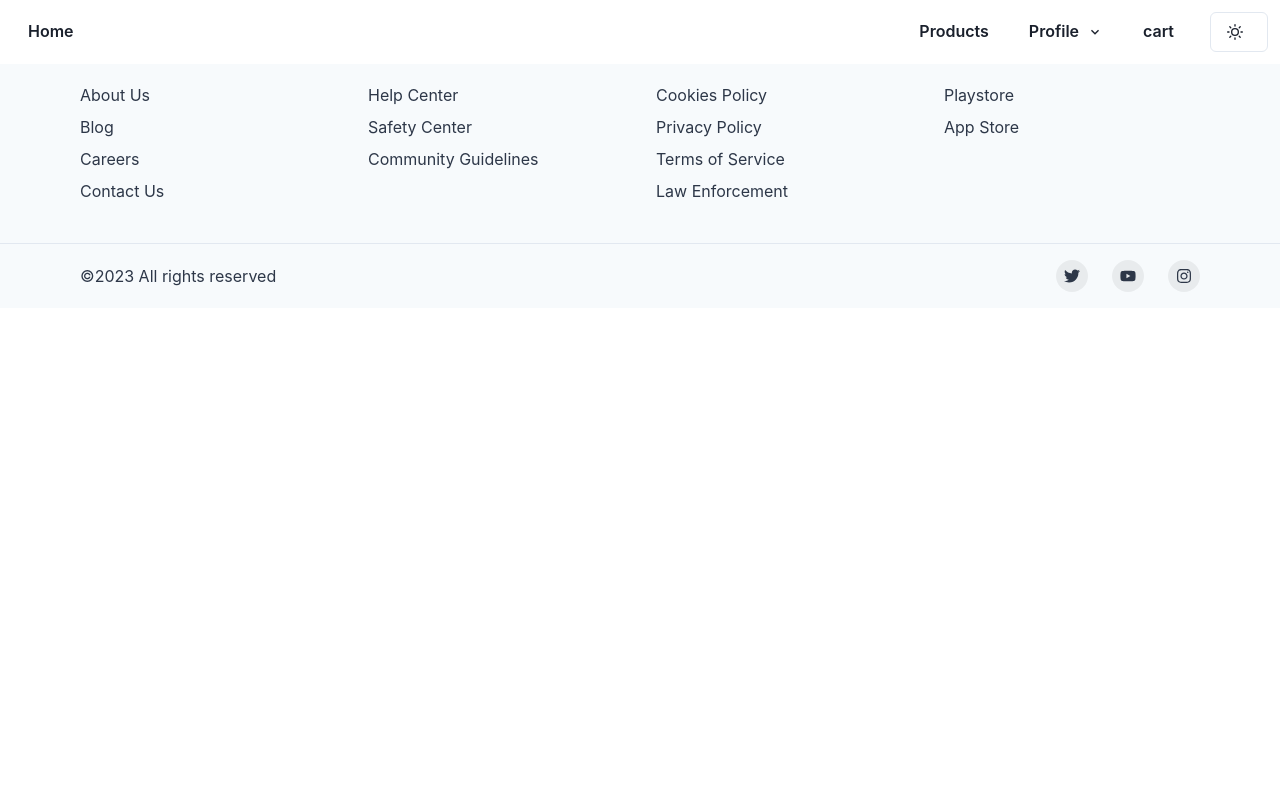
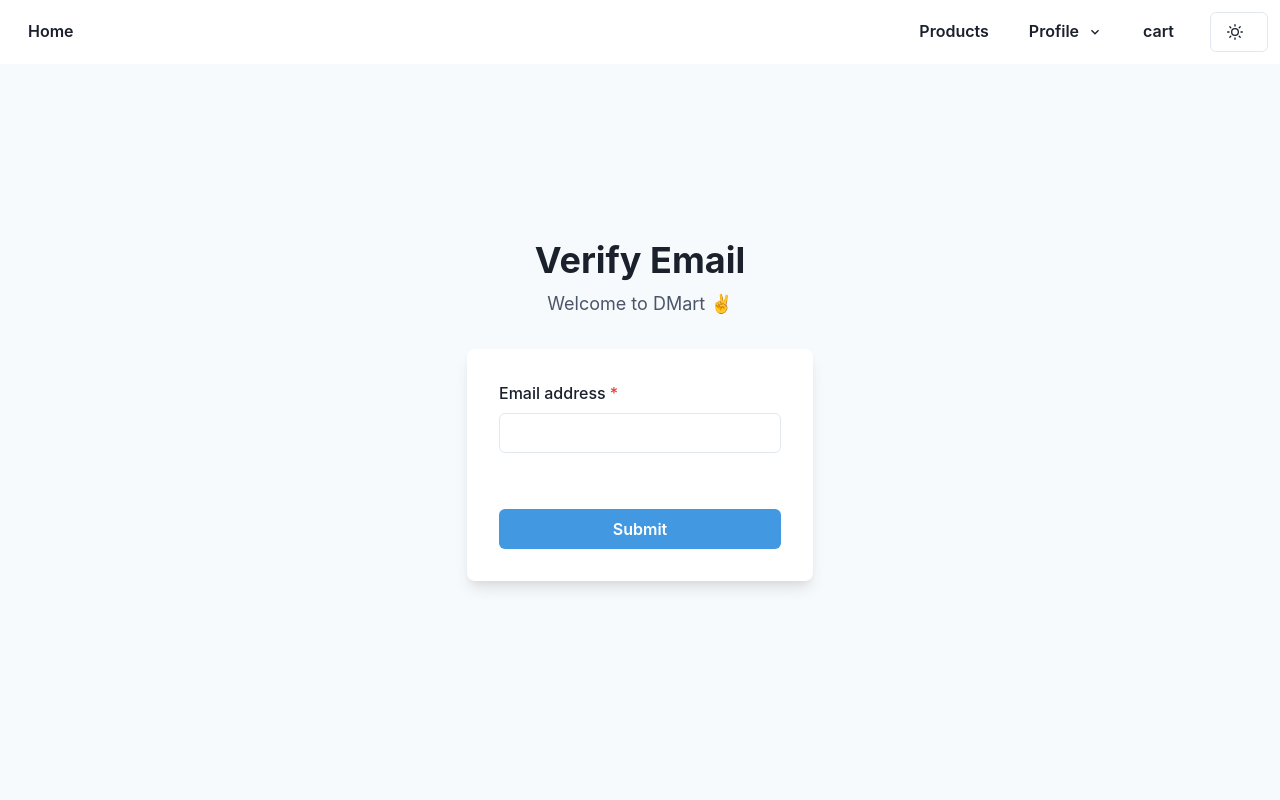
Before and after one commit to alicehack2020/self_ecommerce_frontend, a React (Create React App) app: page /sendEmail in a window 1280 px wide. Shown: the top 800 px of the page. Built offline with nearby package versions, Linux system fonts and the light colour scheme; no server answers.

Commit message:
email verification added

```diff
--- a/package.json
+++ b/package.json
@@ -17,6 +17,7 @@
     "react": "^18.2.0",
     "react-dom": "^18.2.0",
     "react-icons": "^4.8.0",
+    "react-loader-spinner": "^5.3.4",
     "react-rating-stars-component": "^2.2.0",
     "react-redux": "^8.0.5",
     "react-router-dom": "^6.10.0",
--- a/src/App.jsx
+++ b/src/App.jsx
@@ -10,6 +10,8 @@ import ProductDetails from './product/ProductDetails'
 import NavBar from './components/navbar/Navbar';
 import ProductListPage from './landing/ProductListPage'
 import Checkout from './checkout/Checkout';
+import VerifyEmail from './auth/VerifyEmail';
+import SendEmailForVerification from './auth/SendEmailForVerification';
 
 
 const App = () => {
@@ -22,6 +24,8 @@ const App = () => {
       <Route element={<Login/>} path='/login' />
       <Route element={<Register/>} path='/register' />
       <Route element={<ProductDetails/>} path='/ProductDetails/:id' />
+      <Route element={<VerifyEmail/>} path='/verifyemail/:token' />
+      <Route element={<SendEmailForVerification/>} path='/sendEmail' />
       </Routes>
       <Footer />
       <ToastContainer />
--- a/src/auth/Login.jsx
+++ b/src/auth/Login.jsx
@@ -128,6 +128,9 @@ export default function Login() {
                 <Text align={'center'}>
                   New User? <Link color={'blue.400'} onClick={()=>navigate("/register")}>Register</Link>
                 </Text>
+                <Text align={'center'}>
+                  account not verified? <Link color={'blue.400'} onClick={()=>navigate("/sendEmail")}> verify email</Link>
+                </Text>
               </Stack>
             </Stack>
           </Stack>
--- /dev/null
+++ b/src/auth/SendEmailForVerification.jsx
@@ -0,0 +1,122 @@
+import {
+    Flex,
+    Box,
+    FormControl,
+    FormLabel,
+    Input,
+    Checkbox,
+    Stack,
+    Link,
+    Button,
+    Heading,
+    Text,
+    useColorModeValue,
+    Toast,
+    useToast,
+  } from '@chakra-ui/react';
+  import { useEffect, useState } from 'react';
+  import { useNavigate } from 'react-router-dom';
+  import axios from "axios"
+  import { backend_url } from '../constants/Constants';
+  import { errorsMessage, setToken, successMessage } from '../helpers/helper';
+  import MyInput from "../components/MyInput"
+  export default function SendEmailForVerification() {
+
+    const navigate=useNavigate()
+    useEffect(() => {
+      window.scrollTo(0, 0)
+    }, [])
+    const [userInfo, setUserInfo] = useState({
+      email:'',
+    })
+    const handleFormData = (e) => {
+      let { name, value } = e.target;
+      setUserInfo((prev) => ({
+        ...prev,
+        [name]: value,
+      }));
+    }
+    const validateEmail = (email) => {
+      const re = /^[^\s@]+@[^\s@]+\.[^\s@]+$/;
+      return re.test(String(email).toLowerCase());
+    }
+    const handleSubmit = (event) => {
+      event.preventDefault();
+      for (const field in userInfo) {
+        if (typeof userInfo[field] === "string" && userInfo[field].trim() === "") {
+          errorsMessage(`Please enter a ${field}`)
+          return;
+        }
+      }
+
+      if (!validateEmail(userInfo.email)) {
+        errorsMessage("Please enter a valid email address")
+        return;
+      }
+      loginUser();
+
+    };
+    const loginUser =async () => {
+      await axios.post(`${backend_url}/auth/sendEmail`,{email:userInfo.email}).then((res) => {
+        setToken(res.data.token,res.data.id)
+        if (res.data.status === 'failed')
+        {
+          errorsMessage(res.data.message)
+        }
+        else {
+            successMessage(res.data.message)
+        }
+      }).catch((error) => {
+        errorsMessage(error.data.message)
+        })
+  }
+    return (
+      <Flex
+        pt={5}
+        minH={'100vh'}
+        align={'center'}
+        justify={'center'}
+        bg={useColorModeValue('gray.50', 'gray.800')}>
+        <Stack spacing={8} mx={'auto'} maxW={'lg'} py={12} px={6}>
+          <Stack align={'center'}>
+            <Heading fontSize={'4xl'}>Verify Email</Heading>
+            <Text fontSize={'lg'} color={'gray.600'}>
+            Welcome to DMart ✌️
+            </Text>
+          </Stack>
+          <Box
+            rounded={'lg'}
+            bg={useColorModeValue('white', 'gray.700')}
+            boxShadow={'lg'}
+            p={8}>
+            <Stack spacing={4}>
+              <MyInput
+                    id={"email"}
+                    name={"email"}
+                    label="Email address"
+                    type={"email"}
+                    value={userInfo.fname}
+                    onChange={handleFormData}
+              />
+              <Stack spacing={10}>
+                <Stack
+                  direction={{ base: 'column', sm: 'row' }}
+                  align={'start'}
+                  justify={'space-between'}>
+                </Stack>
+                <Button
+                  onClick={handleSubmit}
+                  bg={'blue.400'}
+                  color={'white'}
+                  _hover={{
+                    bg: 'blue.500',
+                  }}>
+                  Submit
+                </Button>
+              </Stack>
+            </Stack>
+          </Box>
+        </Stack>
+      </Flex>
+    );
+  }
--- /dev/null
+++ b/src/auth/VerifyEmail.jsx
@@ -0,0 +1,54 @@
+import React, { useEffect } from 'react'
+import { Box, Button, Center, Flex, Heading, Text, VStack, useDisclosure } from '@chakra-ui/react'
+import { Navigate, useNavigate, useParams } from 'react-router-dom'
+import axios from 'axios'
+import { backend_url } from '../constants/Constants'
+import { errorsMessage, successMessage } from '../helpers/helper'
+import { Audio, Triangle } from  'react-loader-spinner'
+
+const VerifyEmail = () => {
+    const { token } = useParams()
+    const navigate=useNavigate()
+
+    useEffect(() => {
+        loadData()
+    }, [token])
+
+    const loadData = async () => {
+        const config = {
+          headers: {
+            Authorization: `Bearer ${token}`,
+          },
+        };
+        try {
+          const response = await axios.get(`${backend_url}/auth/verifyEmail`, config);
+          console.log(response.data);
+          successMessage(response.data.message)
+          setTimeout(() => {
+            navigate("/login")
+          },1000)
+        } catch (error) {
+          errorsMessage(error.data.message)
+          console.log(error);
+          navigate("/login")
+        }
+      };
+
+
+  return (
+      <Center  py={150} px={50}>
+      <Text>we are verifing your email please wait.....</Text>
+      <Triangle
+        height="80"
+        width="80"
+        color="#4fa94d"
+        ariaLabel="triangle-loading"
+        wrapperStyle={{}}
+        wrapperClassName=""
+        visible={true}
+      />
+    </Center>
+  )
+}
+
+export default VerifyEmail
--- a/src/components/navbar/Navbar.jsx
+++ b/src/components/navbar/Navbar.jsx
@@ -1,5 +1,5 @@
 import { CalendarIcon, ChevronDownIcon, CloseIcon, HamburgerIcon, MoonIcon, SunIcon, TriangleDownIcon } from '@chakra-ui/icons';
-import { Box, Button, ButtonGroup, Card, Container, Flex, VStack,HStack, Heading, List, ListItem, MenuIcon, Spacer, Text, Wrap, useColorMode, Link } from '@chakra-ui/react'
+import { Box, Button, ButtonGroup, Card, Container, Flex, VStack,HStack, Heading, List, ListItem, MenuIcon, Spacer, Text, Wrap, useColorMode, Link, Input } from '@chakra-ui/react'
 import React, { useState } from 'react'
 import { useNavigate } from 'react-router-dom';
 import {
@@ -65,7 +65,7 @@ const NavBar = () => {
                                   <MenuItem>Logout</MenuItem>
                                 </MenuList>
                               </Menu>
-                                    <Button isActive={selected === 'cart' ? true : false} onClick={() => cartOpenClose()}>cart</Button>
+                              <Button isActive={selected === 'cart' ? true : false} onClick={() => cartOpenClose()}>cart</Button>
 
                        </ButtonGroup>
 
--- a/src/landing/ProductListPage.jsx
+++ b/src/landing/ProductListPage.jsx
@@ -10,7 +10,6 @@ const ProductListPage = () => {
   }, [])
   return (
     <Box >
-      {/* <CaptionCarousel/> */}
       <ProductPage/>
       <TestimonialPage/>
     </Box>
--- a/src/product/ProductDetails.jsx
+++ b/src/product/ProductDetails.jsx
@@ -33,15 +33,12 @@ export default function ProductDetails() {
   },[])
 
   const addBascket = (id) => {
-    // console.log(id)
     dispatch(postBascket(id))
   }
 
 
-
   const loadData = async() => {
     axios.get(`${backend_url}/api/product/singleProduct?id=${id}`).then((res) => {
-      // console.log(res.data.data[0])
       setData(res.data.data[0])
     })
   }
--- a/src/product/ProductPage.jsx
+++ b/src/product/ProductPage.jsx
@@ -43,7 +43,7 @@ const ProductPage = () => {
             </Select>
          </Box>
         </Flex>
-        {data.length === 0 && <h1>Loading...</h1>}
+        {data?.length === 0 && <h1>Loading...</h1>}
         <SimpleGrid minChildWidth={'250px'} gap={'20px'}>
         {
           data?.map((e,index) => {
```
Also changed, not shown: 1 other file (tests, documents, lock files or other folders).
